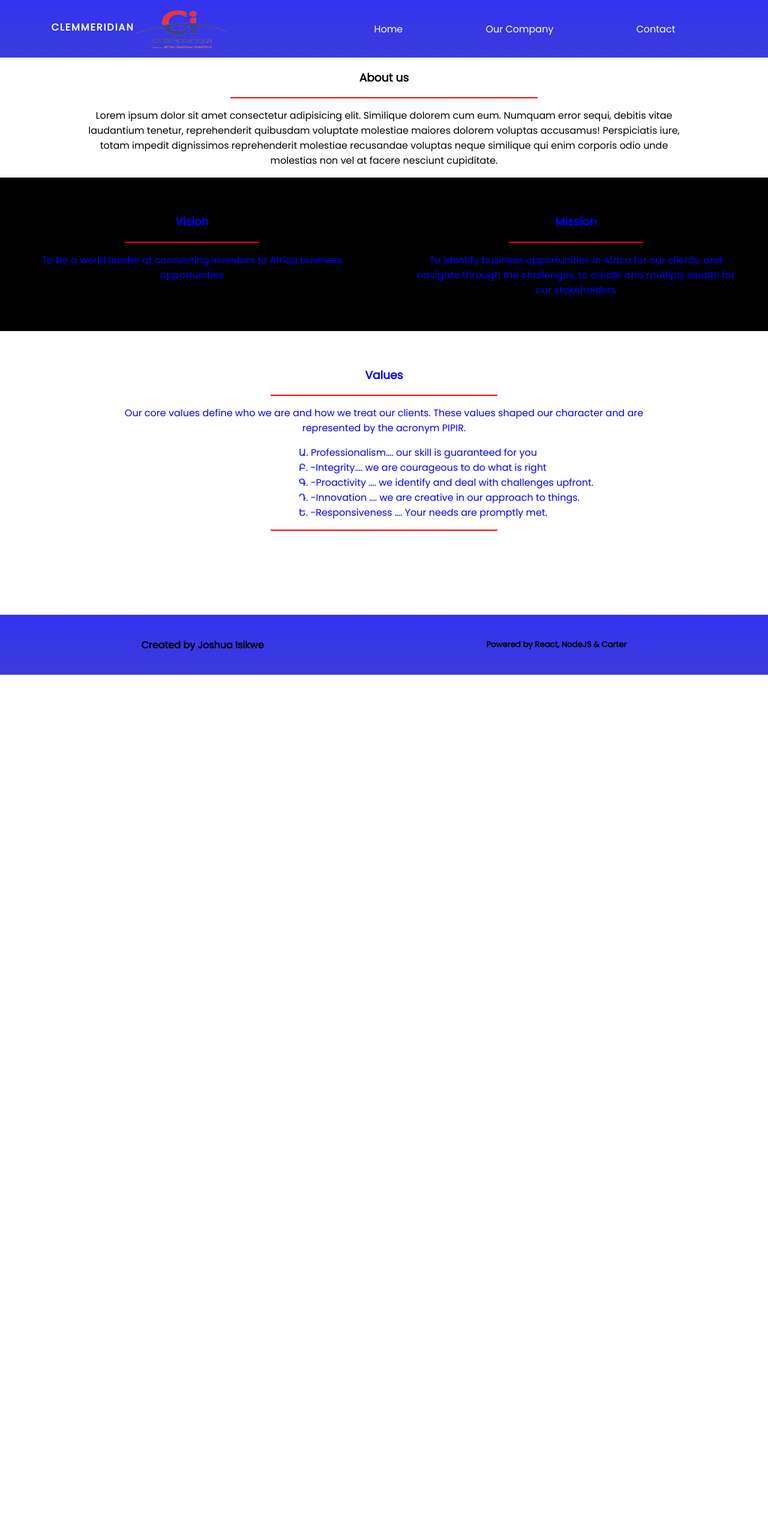
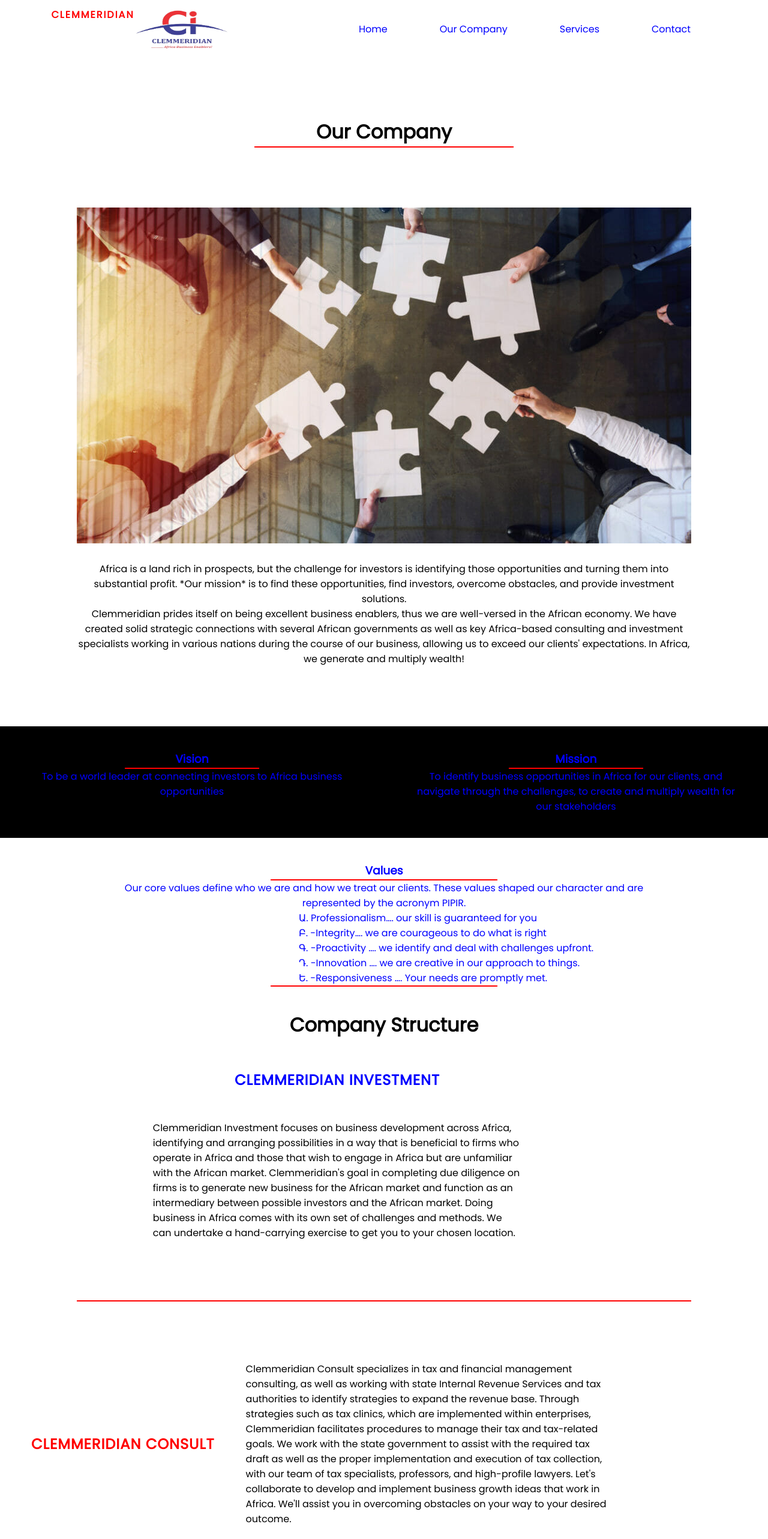
Before and after one commit to JoshuaIsikwe/Clemmeridian, a React (Create React App) app: page /about in a window 1280 px wide. Shown: the top 2566 px of the page at 60% size. Before the commit the page ends 1125 px from the top, so only its background shows below. Built offline with nearby package versions, Linux system fonts and the light colour scheme.

Commit message:
Services page

```diff
--- a/src/App.css
+++ b/src/App.css
@@ -1,38 +1,12 @@
 .App {
   text-align: center;
+  background-color: white;
+  font-family: 'Poppins', sans-serif;
 }
+*{
+  box-sizing: border-box;
+  padding: 0;
+  margin: 0;
+  scroll-behavior: smooth;
 
-.App-logo {
-  height: 40vmin;
-  pointer-events: none;
 }
-
-@media (prefers-reduced-motion: no-preference) {
-  .App-logo {
-    animation: App-logo-spin infinite 20s linear;
-  }
-}
-
-.App-header {
-  background-color: #282c34;
-  min-height: 100vh;
-  display: flex;
-  flex-direction: column;
-  align-items: center;
-  justify-content: center;
-  font-size: calc(10px + 2vmin);
-  color: white;
-}
-
-.App-link {
-  color: #61dafb;
-}
-
-@keyframes App-logo-spin {
-  from {
-    transform: rotate(0deg);
-  }
-  to {
-    transform: rotate(360deg);
-  }
-}
--- a/src/App.jsx
+++ b/src/App.jsx
@@ -5,20 +5,24 @@
 import Footer from './components/Footer';
 import Home from './components/Home';
 import Navbar from './components/Navbar';
+import Services from './components/Services';
 
 
 
 function App() {
   return (
-    <Router>
+    <div className='App'>
+        <Router>
       <Navbar/>
       <Routes>
           <Route path='/' element={<Home/>}></Route>
           <Route path='/about' element={<About/>}></Route>
+          <Route path='/services' element={<Services/>}></Route>
           <Route path='/contact' element={<Contact/>}></Route>
       </Routes>
       <Footer/>
     </Router>
+    </div>
   );
 }
 
--- a/src/components/About.jsx
+++ b/src/components/About.jsx
@@ -1,16 +1,20 @@
 import React from 'react'
 import "./style.css"
+import together from  "../images/teamwork-puzzle.jpg"
 
 const About = () => {
   return (
     <div className='about'>
+         <div className="page-title">
+            <h1>Our Company</h1>
+            <div className='line'></div>
+        </div>
       <div className="about-container">
-        <h3>About us</h3>
-        <div className='line'></div>
         <div className="about-us">
-          <img src="" alt="" />
-          <p>Lorem ipsum dolor sit amet consectetur adipisicing elit. Similique dolorem cum eum. Numquam error sequi, debitis vitae laudantium tenetur, reprehenderit quibusdam voluptate molestiae maiores dolorem voluptas accusamus! Perspiciatis iure, totam impedit dignissimos reprehenderit molestiae recusandae voluptas neque similique qui enim corporis odio unde molestias non vel at facere nesciunt cupiditate.</p>
-        </div>
+          <img src={together} alt="" />
+          <p>Africa is a land rich in prospects, but the challenge for investors is identifying those opportunities and turning them into substantial profit. *Our mission* is to find these opportunities, find investors, overcome obstacles, and provide investment solutions.</p>
+          <p>Clemmeridian prides itself on being excellent business enablers, thus we are well-versed in the African economy. We have created solid strategic connections with several African governments as well as key Africa-based consulting and investment specialists working in various nations during the course of our business, allowing us to exceed our clients' expectations. In Africa, we generate and multiply wealth!</p>
+      </div>
 
         <div className="about-services">
           <div className="about-card">
@@ -37,6 +41,22 @@
             </ul>
             <div className='line'></div>
         </div>
+
+        <div className="company-structure">
+          <h1>Company Structure</h1>
+          <div className="structure-1">
+            <div className='structure-left'><h2>Clemmeridian Investment</h2></div>
+            <div className='structure-right'><p>Clemmeridian Investment focuses on business development across Africa, identifying and arranging possibilities in a way that is beneficial to firms who operate in Africa and those that wish to engage in Africa but are unfamiliar with the African market. Clemmeridian's goal in completing due diligence on firms is to generate new business for the African market and function as an intermediary between possible investors and the African market. Doing business in Africa comes with its own set of challenges and methods. We can undertake a hand-carrying exercise to get you to your chosen location.</p>
+                </div>
+            </div>
+
+            <div className='seperator'></div>
+            <div className="structure-2">
+              <div className='structure-left'><h2>Clemmeridian Consult</h2></div>
+              <div className='structure-right'><p>Clemmeridian Consult specializes in tax and financial management consulting, as well as working with state Internal Revenue Services and tax authorities to identify strategies to expand the revenue base. Through strategies such as tax clinics, which are implemented within enterprises, Clemmeridian facilitates procedures to manage their tax and tax-related goals. We work with the state government to assist with the required tax draft as well as the proper implementation and execution of tax collection, with our team of tax specialists, professors, and high-profile lawyers. Let's collaborate to develop and implement business growth ideas that work in Africa. We'll assist you in overcoming obstacles on your way to your desired outcome.</p>
+                  </div>
+            </div>
+        </div>
       </div>
     </div>
   )
--- a/src/components/Home.jsx
+++ b/src/components/Home.jsx
@@ -6,14 +6,21 @@
 const Home = () => {
   return (
     <div className="home">
-      <div className="home-container">
         <div className="home-header">
           <img src={logo} alt="" />
         </div>
         <div className="home-body">
           <div className="home-description">
-            <p>Lorem ipsum dolor sit amet consectetur adipisicing elit. Quia aliquid fuga voluptas et ipsum deleniti odit accusantium. Hic consequuntur nam velit harum, commodi atque at labore sed ipsum iusto? Officiis, obcaecati dignissimos! Labore laborum eveniet soluta aliquid nostrum saepe excepturi ipsam quos, quam quo obcaecati non, sint error ducimus quidem.</p>
+            <div className='desc-left'>
             <img src={africa} alt="africa" />
+            </div>
+            <div className='desc-right'>
+              <h2>Untitled</h2>
+
+              <p>Clemmeridian Group is a consulting and business development agency with a pan-African focus. With over 30 years of shared shareholder's expertise, Clemmeridian Group takes pride in providing superior Consulting & Advisory Services, Investment, and Trade across Africa. Creating access and services for a class of potential investors by providing investment management and other financial services to intended investors and those looking to explore more about the African market. As the decision to invest in Africa becomes more prevalent, we are here to assist you in uncovering economic opportunities that match your focus, assessing potential risks, and navigating through the roadblocks to your intended destination.</p>
+              <p>In Clemmeridian we see Africa’s challenges as business opportunities. We are business enablers.</p>
+            </div>
+
           </div>
 
           <div className="home-services">
@@ -23,32 +30,31 @@
             <div className="box">
               <div className="card">
                 <i class="fa-solid fa-user"></i>
-                <h5>Web Development</h5>
+                <h5>Consulting & Advisory Services</h5>
                 <div className='pra'>
-                  <p>Lorem ipsum dolor sit amet consectetur adipisicing elit. Impedit saepe ipsam enim dolor at a.</p>
+                  <p>We focus on tax and financial planning</p>
                   <p><a className='button' href="" >Read more</a></p>
                 </div>
               </div>
               <div className="card">
                 <i class="fa-solid fa-user"></i>
-                <h5>Web Development</h5>
+                <h5>Investment</h5>
                 <div className='pra'>
-                  <p>Lorem ipsum dolor sit amet consectetur adipisicing elit. Impedit saepe ipsam enim dolor at a.</p>
+                  <p>We focus on business development and research</p>
                   <p><a className='button' href="" >Read more</a></p>
                 </div>
               </div>
               <div className="card">
                 <i class="fa-solid fa-user"></i>
-                <h5>Web Development</h5>
+                <h5>Trade</h5>
                 <div className='pra'>
-                  <p>Lorem ipsum dolor sit amet consectetur adipisicing elit. Impedit saepe ipsam enim dolor at a.</p>
+                  <p>We focus on the importation and exportation of products within the African market and the rest of the world</p>
                   <p><a className='button' href="" >Read more</a></p>
                 </div>
               </div>
             </div>
           </div>
         </div>
-      </div>
     </div>
   )
 }
--- a/src/components/Navbar.jsx
+++ b/src/components/Navbar.jsx
@@ -23,6 +23,7 @@
       <ul className={this.state.clicked ? 'nav-links active': 'nav-links'}>
           <Link className='nav-li' to="/">Home</Link>
           <Link className='nav-li' to="/about">Our Company</Link>
+          <Link className='nav-li' to="/services">Services</Link>
           <Link className='nav-li' to="/contact">Contact</Link>
       </ul>
       <div className='hamburger' onClick={this.handleClick}>
--- /dev/null
+++ b/src/components/Services.jsx
@@ -0,0 +1,23 @@
+import React from 'react'
+import "./style.css"
+
+const Services = () => {
+  return (
+    <div className='services'>
+        <div className="page-title">
+            <h1>Our Services</h1>
+            <div className='line'></div>
+        </div>
+        <div className="service-card">Investment</div>
+        <div className="service-card">Consulting & Advisory Services</div>
+        <div className="service-card">Trade</div>
+
+        <div className="industries">
+            <p>Clemmeridian Group so far has been able to work in various industries including</p>
+            <ul></ul>
+        </div>
+    </div>
+  )
+}
+
+export default Services
--- a/src/components/style.css
+++ b/src/components/style.css
@@ -1,16 +1,9 @@
-*{
-    font-family: 'Poppins', sans-serif;
-    box-sizing: border-box;
-    padding: 0;
-}
 nav{
     display: flex;
     height: 12vh;
     align-items: center;
     justify-content:space-around ;
-    background: linear-gradient(rgb(51, 51, 241),rgb(59, 59, 219));
-    color: white;
-
+    background: transparent;
 }
 .logo{
     display: flex;
@@ -21,12 +14,10 @@
     width: 20vh;
     margin: auto;
 }
-
 .logo-link{
     text-decoration: none;
-    color: white;
+    color: red;
     letter-spacing: 2px;
-
 }
 
 .nav-links{
@@ -36,7 +27,7 @@
 }
 .nav-li{
     text-decoration: none;
-    color: white;
+    color: blue;
     padding: 4px;
 }
 .nav-li:hover{
@@ -64,7 +55,6 @@
 }
 .home-header img{
     height: 70vh;
-
 }
 .home-body{
     margin-top: 100px;
@@ -73,8 +63,20 @@
     font-size: large;
 }
 .home-description{
-    width: 70%;
-    margin: auto;
+    display: flex;
+
+}
+.desc-left{
+    flex: 1;
+    display: flex;
+    align-items: center;
+    margin-right: 2rem;
+}
+.desc-right{
+    display: flex;
+    flex: 1;
+    flex-direction: column;
+
 }
 .home-services{
    background-color: black;
@@ -83,7 +85,8 @@
 }
 .services-title{
     color: white ;
-    font-size: 75px;
+    font-size: 30px;
+    text-transform: capitalize;
     width: 1130px;
     margin: 30px auto;
     text-align: center;
@@ -166,6 +169,13 @@
 .about-us{
    width: 80%;
    display: flex;
+   flex-direction: column;
+   margin-bottom: 100px;
+}
+.about-us img {
+    height: 70vh;
+    object-fit: cover;
+    margin-bottom: 30px;
 }
 .about-services{
     display: flex;
@@ -196,42 +206,124 @@
     list-style: armenian;
     list-style-position: inside;
 }
+.company-structure{
+    display: flex;
+    flex-direction: column;
 
+}
+.structure-1, .structure-2{
+    display: flex;
+    width: 80%;
+    flex-wrap: wrap;
+    justify-items: center;
+    justify-content:center ;
+    margin: 50px;
+
+}
+.structure-1 h2{
+   color: blue;
+   font-weight: bold;
+   text-transform: uppercase;
+   letter-spacing: 1px;
+}
+.structure-2 h2{
+    color: red;
+    font-weight: bold;
+    text-transform: uppercase;
+    letter-spacing: 1px;
+}
+.structure-left{
+    margin: auto;
+}
+.structure-right{
+    margin: 50px;
+    text-align: left;
+    width: 60%;
+}
+.seperator{
+    background-color: red;
+    min-height: 2px;
+    width: 80%;
+    margin: auto;
+}
 /*Contact Page*/
 .contact{
+    height: max-content;
+}
+.contact-banner{
+    background: blue;
+    height: 50vh;
+    color: white;
+
+    display: flex;
+    align-items: center;
+}
+.contact-banner h1{
+    font-size: 60px;
+    margin-left: 100px;
+}
+.contact-container{
+    margin-top: 50px;
     display: flex;
     flex-direction: column;
     align-items: center;
     justify-content: center;
     height: 80vh;
+    background-color: white;
 }
-.contact h2{
+.contact-container h1{
     text-decoration: underline;
+    font-size: 30px;
 }
+.contact-information{
+    margin-top: 50px;
+    display: flex;
+    flex-direction: column;
+    margin-bottom: 50px;
+}
+.info-items{
+    display: flex;
+    margin-bottom: 40px;
+}
+.info-items i{
+    font-size: 30px;
+    margin-right: 50px;
+    color: red;
+}
+.info-items p{
+    font-size: 18px;
+    font-weight: bold;
+}
+
 .contact-form{
     margin-top: 20px;
     display: flex;
     flex-direction: column;
-    width: 100%;
     align-items: center;
     justify-content: center;
-
+    width: 800px;
+    background-color: aqua;
+    padding: 50px;
+    border-radius: 10px;
+    margin-bottom: 100px;
 }
 .input{
-    width: 50%;
+    width: 500px;
     border: none;
+    margin: 2px;
+    padding: 10px;
     height: 50px;
     border-bottom: 1px solid red;
 }
 .input:focus, .text-area:focus{
     outline: none;
-    border-bottom: 2px solid rgb(59, 59, 219);
-    width: 55%;
+    border-bottom: 3px solid rgb(59, 59, 219);
+    width: 600px;
 }
 .text-area{
     border: none;
     border-bottom: 1px solid red;
-    width: 50%;
+    width: 500px;
     height: 100px;
     margin: 10px 0px;
     font-size: 14px;
@@ -250,7 +342,10 @@
     align-items: center;
     font-family: 'Poppins', sans-serif;
 }
-
+/*Services*/
+.page-title{
+    margin: 100px;
+}
 /*Responsiveness*/
 
 /*Navbar*/
```
Also changed, not shown: src/components/Contact.jsx (+14 -2 lines), src/images/teamwork-puzzle.jpg (added).
